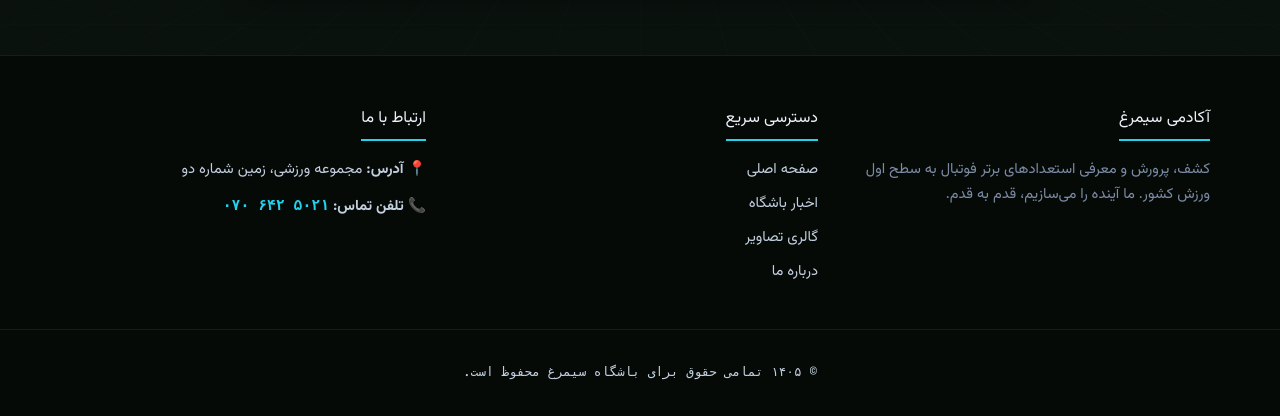
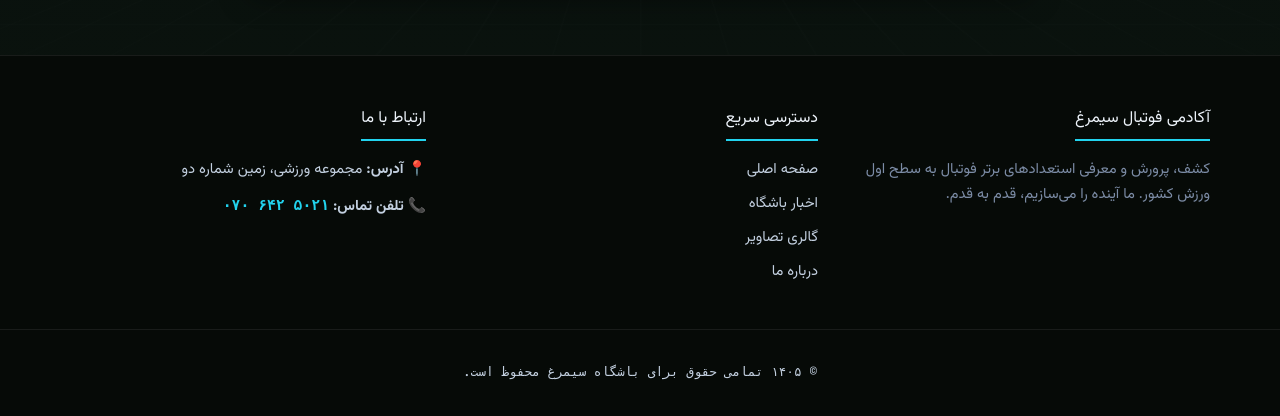
Before and after one commit to naeemsudoweb/simorgh-fa, a Flask app: page /about in a window 1280 px wide. Shown: the part 694-1110 px from the top of the page. Run offline with Flask 3, Linux system fonts and the light colour scheme; parts of the project's set-up code (start-up, migrations or seed data) failed here and were passed over; some libraries are stand-ins or nearby versions.

Commit message:
Update footer.html

```diff
--- a/templates/footer.html
+++ b/templates/footer.html
@@ -2,7 +2,7 @@
     <div class="footer-inner">
 
         <div class="footer-col">
-            <h3>آکادمی سیمرغ</h3>
+            <h3>آکادمی فوتبال سیمرغ</h3>
             <p>کشف، پرورش و معرفی استعدادهای برتر فوتبال به سطح اول ورزش کشور. ما آینده را می‌سازیم، قدم به قدم.</p>
         </div>
 
```
